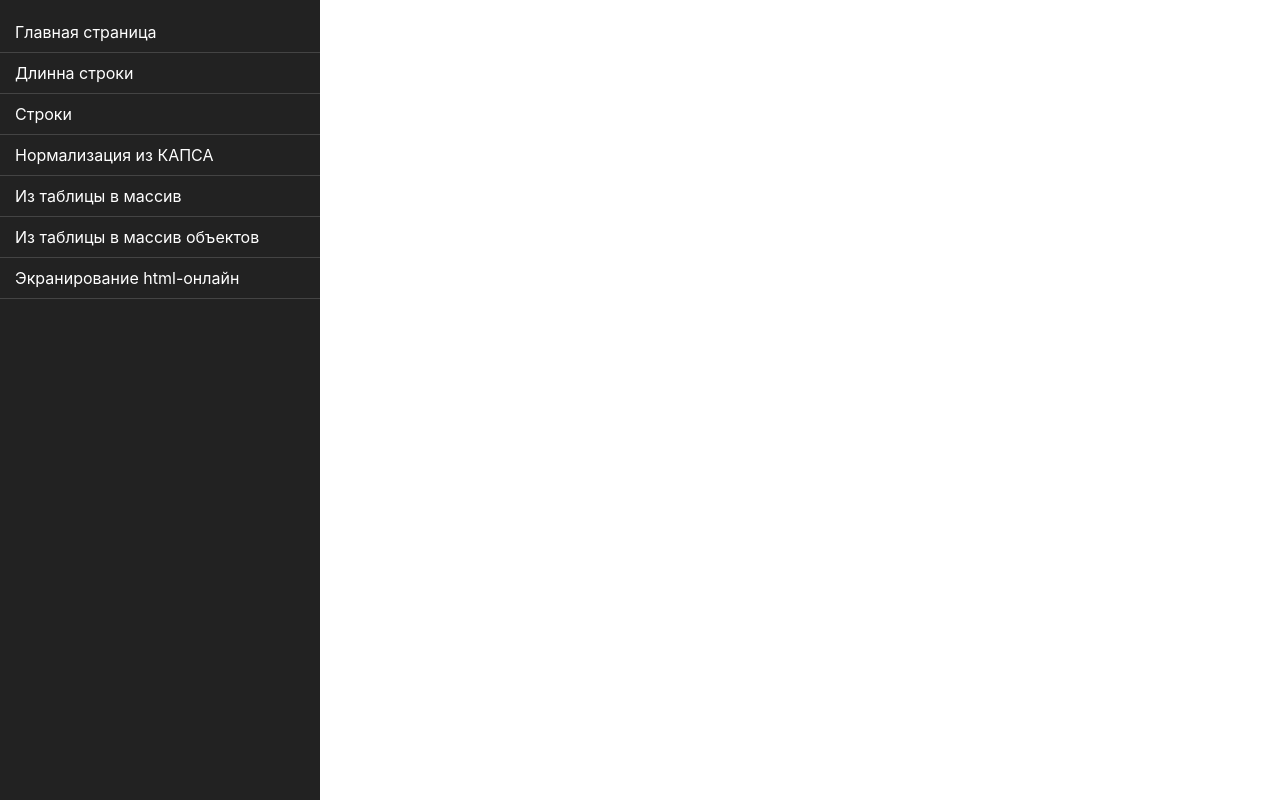
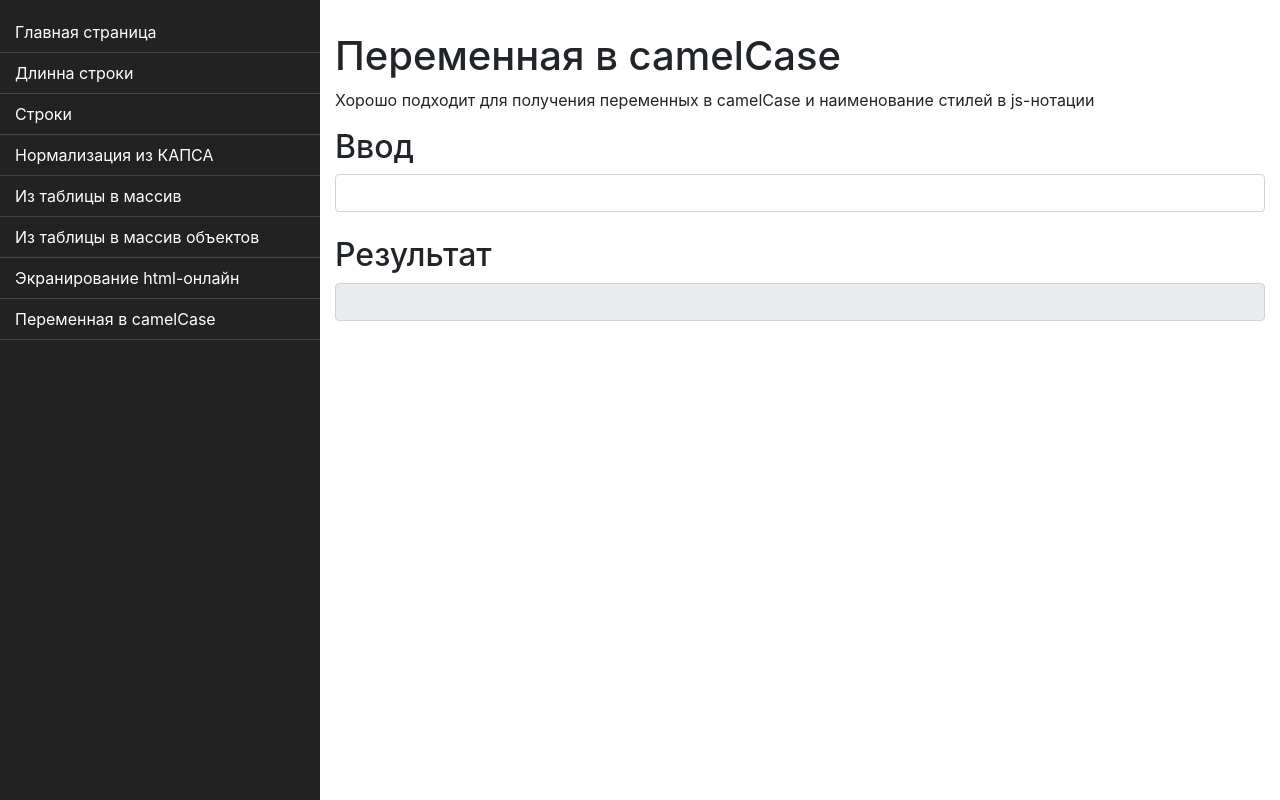
Before and after one commit to xakplant/animate-portfolio, a React (Create React App) app: page /variables-to-camelCase in a window 1280 px wide. Built offline with nearby package versions, Linux system fonts and the light colour scheme.

Commit message:
add variables to camel case service

```diff
--- a/package.json
+++ b/package.json
@@ -12,6 +12,7 @@
     "datatables.net-dt": "^1.10.19",
     "history": "^4.9.0",
     "jquery": "^3.4.1",
+    "lodash.camelcase": "^4.3.0",
     "lodash.escape": "^4.0.1",
     "lodash.unescape": "^4.0.1",
     "puppeteer": "^1.19.0",
--- a/src/App.js
+++ b/src/App.js
@@ -1,7 +1,5 @@
 import React, { Component } from 'react';
 import Cover from './components/Cover/Cover';
-//import './css/bootstrap-reboot.min.css';
-//import './css/bootstrap-grid.min.css';
 import './css/bootstrap.min.css';
 import './App.css';
 
--- a/src/components/MainArea/MainArea.js
+++ b/src/components/MainArea/MainArea.js
@@ -12,6 +12,7 @@ const CapsNormalize = lazy(()=>(import('../CapsNormalize/CapsNormalize')));
 const TableToArray = lazy(()=>(import('../TableToArray/TableToArray')));
 const TableToObjectsArray = lazy(()=>(import('../TableToObjectsArray/TableToObjectsArray')));
 const HtmlScreen = lazy(()=>(import('../HtmlScreen/HtmlScreen')));
+const VariablesToCamelCase = lazy(()=>(import('../VariablesToCamelCase/VariablesToCamelCase')));
 
 export default class MainArea extends Component{
     constructor(props){
@@ -55,6 +56,7 @@ export default class MainArea extends Component{
                                 <Route path='/table-to-array' component={(()=>(<TableToArray/>))}/>
                                 <Route path='/table-to-objects-array' component={(()=>(<TableToObjectsArray/>))}/>
                                 <Route path='/html-screen' component={(()=>(<HtmlScreen/>))}/>
+                                <Route path='/variables-to-camelCase' component={()=>(<VariablesToCamelCase/>)}/>
                             </PageCover>
                         </Switch>
                     </Router>
--- a/src/components/Siebar/Sidebar.js
+++ b/src/components/Siebar/Sidebar.js
@@ -33,6 +33,10 @@ const links = [
     {
         title: "Экранирование html-онлайн",
         href: "/html-screen"
+    },
+    {
+        title: "Переменная в camelCase",
+        href: "/variables-to-camelCase"
     }
 ];
 
--- /dev/null
+++ b/src/components/VariablesToCamelCase/VariablesToCamelCase.js
@@ -0,0 +1,35 @@
+import React, { Component } from 'react';
+import camelCase from 'lodash.camelcase';
+import Helmet from "react-helmet";
+
+export default class VariablesToCamelCase extends Component{
+    constructor(props){
+        super(props);
+        this.state = {
+            value: ''
+        }
+    }
+    render(){
+        return(
+            <div>
+                <Helmet>
+                    <title>Переменная в camelCase online</title>
+                    <meta
+                        name="description"
+                        content="Инструмент для получения переменных в camelCase. Заходите!"
+                    />
+                </Helmet>
+                <h1>Переменная в camelCase</h1>
+                <p>Хорошо подходит для получения переменных в camelCase и наименование стилей в js-нотации</p>
+                <div>
+                    <h2>Ввод</h2>
+                    <input className={`form-control mb-4`} onChange={ (event)=>{ this.setState({ value: camelCase(event.target.value) }) } }/>
+                </div>
+                <div>
+                    <h2>Результат</h2>
+                    <input className={`form-control`} readOnly value={this.state.value}/>
+                </div>
+            </div>
+        )
+    }
+}
```
Also changed, not shown: 1 other file (tests, documents, lock files or other folders).
